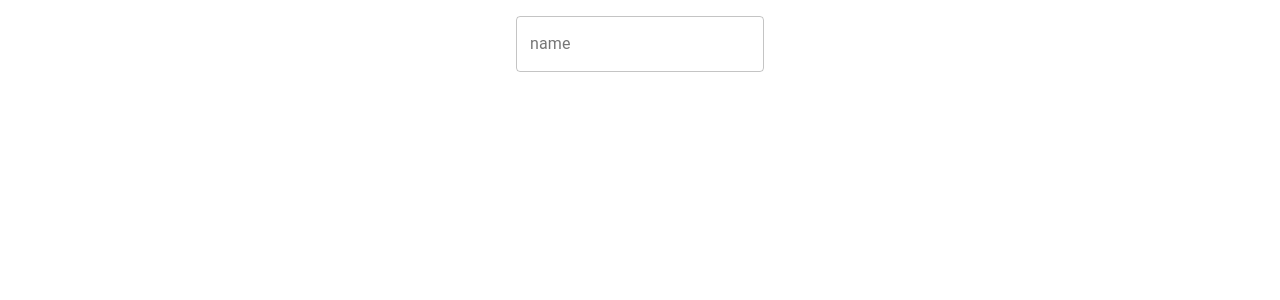
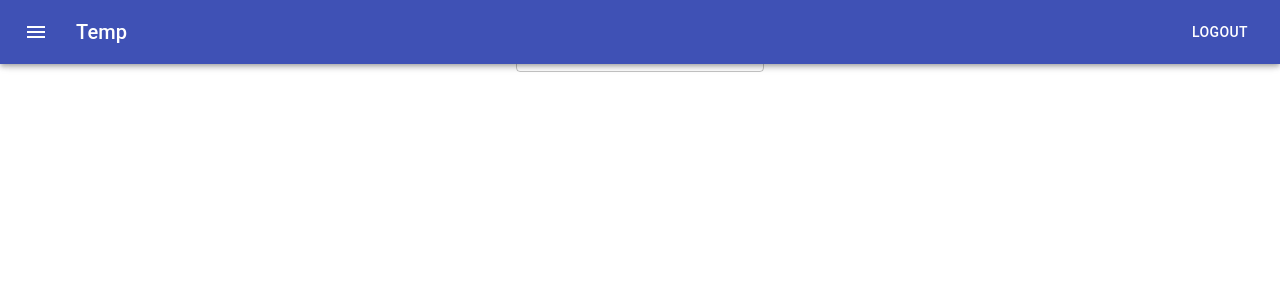
Before and after one commit to Tarun047/ZeMoSo-Assignments, a React (Create React App) app in the folder React-Practice/resumemaker/: page / in a window 1280 px wide. Shown: the top 300 px of the page. Built offline with nearby package versions, Linux system fonts and the light colour scheme.

Commit message:
Auto Commit by Script

```diff
--- a/React-Practice/resumemaker/src/App.js
+++ b/React-Practice/resumemaker/src/App.js
@@ -2,12 +2,16 @@ import React from 'react';
 import logo from './logo.svg';
 import './App.css';
 import {makeStyles} from '@material-ui/core/styles'
-import {Container, Toolbar,AppBar, IconButton,Typography,Button} from '@material-ui/core'
+import {Container, Toolbar,AppBar, IconButton,Typography,Button, Box} from '@material-ui/core'
 import MenuIcon from '@material-ui/icons/Menu'
 import BasicForm from './FormMaker/BasicFormMaker';
 const useStyles = makeStyles(
   theme=>(
     {
+      appBarRoot:
+      {
+        flexGrow: 1,
+      },
       root:
       {
         height:'100%',
@@ -29,8 +33,21 @@ function App() {
   const classes = useStyles();
 
   return (
-        <Container maxWidth="sm" className={classes.root}>
+        <Container maxWidth="sm">
+          <AppBar className={classes.appBarRoot}>
+            <Toolbar>
+              <IconButton edge="start" className={classes.menuButton} color="inherit" aria-label="menu">
+                <MenuIcon />
+              </IconButton>
+              <Typography variant="h6" className={classes.title}>
+                Temp
+              </Typography>
+              <Button color="inherit">Logout</Button>
+            </Toolbar>
+          </AppBar>
+          <Box className={classes.root}>
             <BasicForm fields={{name:"FirstName"}} />
+          </Box>
         </Container>
   );
 }
```
Lines whose indentation alone changed are shown as unchanged.
